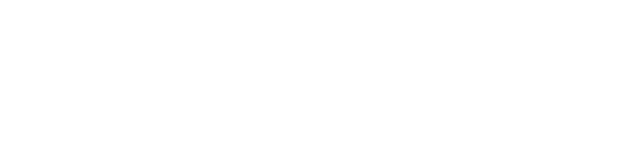
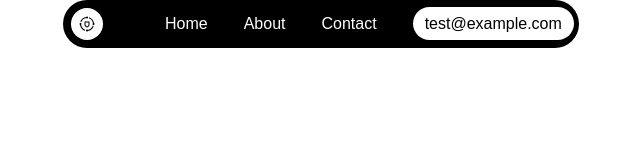
Before and after one commit to himanshutomar123/himanshu-tomar-demo, a plain HTML site: page index.html in a window 1280 px wide. Shown: the whole page, without its empty margins (319-959 px from the left). Drawn offline with Linux system fonts and the light colour scheme.

Commit message:
"Add navbar"

```diff
--- a/index.html
+++ b/index.html
@@ -4,8 +4,76 @@
     <meta charset="UTF-8">
     <meta name="viewport" content="width=device-width, initial-scale=1.0">
     <title>Testing</title>
+    <style>
+        body {
+           margin: 0;
+           padding: 0;
+        }
+        a {
+            text-decoration: none;
+            color: #fff;
+        }
+        nav {
+    width: 500px;
+    background: black;
+    color: #fff;
+    margin: 0 auto;
+    border-radius: 999px;
+    padding: 8px;
+}
+.nav-links {
+    list-style: none;
+    display: flex;
+    align-items: center;
+    gap: 36px;
+    margin: 0;
+    padding: 0;
+    font-family: Arial, sans-serif;
+    font-size: 16px;
+}
+.nav-links li.logo {
+    padding: 8px;
+    background: #fff;
+    color: #000;
+    border-radius: 50%;
+    display: flex;
+    align-items: center;
+    vertical-align: middle;
+    margin-right: 26px;
+}
+.emailLink {
+    background: #fff;
+    color: #000;
+    padding: 8px 12px;
+    border-radius: 999px;
+}
+    </style>
 </head>
 <body>
-
+    <nav>
+        <ul class="nav-links">
+            <li class="logo">
+                <svg xmlns="http://www.w3.org/2000/svg" fill="currentColor" width="16" height="16" viewBox="0 0 32 32">
+  <defs>
+    <style>
+      .cls-1 {
+        fill: none;
+      }
+    </style>
+  </defs>
+  <path d="m16,23l-2.1387-1.0127c-1.7383-.8223-2.8613-2.5967-2.8613-4.5195v-6.4678h10v6.4678c0,1.9229-1.123,3.6973-2.8613,4.5195l-2.1387,1.0127Zm-3-10v4.4678c0,1.1533.6738,2.2178,1.7168,2.7109l1.2832.6074,1.2832-.6074c1.043-.4932,1.7168-1.5576,1.7168-2.7109v-4.4678h-6Z"/>
+  <path d="m4.1208,17.6562c.5305-.3594.8792-.9673.8792-1.6562,0-1.1045-.8955-2-2-2s-2,.8955-2,2c0,.7886.4607,1.4644,1.124,1.79.6792,5.334,4.3472,9.8477,9.5686,11.5347l.6147-1.9033c-4.4355-1.4326-7.5642-5.2461-8.1865-9.7651Z"/>
+  <path d="m29.3247,20.3076l-1.9033-.6152c-1.4329,4.4355-5.2461,7.5645-9.7651,8.1865-.3596-.5303-.967-.8789-1.6562-.8789-1.1045,0-2,.8955-2,2s.8955,2,2,2c.7888,0,1.4644-.4604,1.7898-1.124,5.334-.6792,9.8479-4.3472,11.5349-9.5684Z"/>
+  <path d="m29.876,14.21c-.6792-5.334-4.3472-9.8477-9.5686-11.5347l-.6147,1.9033c4.4355,1.4326,7.5642,5.2461,8.1865,9.7651-.5305.3594-.8792.9673-.8792,1.6562,0,1.1045.8955,2,2,2s2-.8955,2-2c0-.7886-.4604-1.4644-1.124-1.79Z"/>
+  <path d="m16,1c-.7888,0-1.4644.4604-1.7898,1.124-5.334.6792-9.8479,4.3472-11.5349,9.5684l1.9033.6152c1.4329-4.4355,5.2461-7.5645,9.7651-8.1865.3596.5303.967.8789,1.6562.8789,1.1045,0,2-.8955,2-2s-.8955-2-2-2Z"/>
+  <rect id="_Transparent_Rectangle_" data-name="&amp;lt;Transparent Rectangle&amp;gt;" class="cls-1" width="32" height="32"/>
+</svg>
+            </li>
+            <li><a href="#">Home</a></li>
+            <li><a href="#">About</a></li>
+            <li><a href="#">Contact</a></li>
+            <li><a href="#" class="emailLink">test@example.com</a></li>
+        </ul>
+    </nav>
 </body>
 </html>
```
